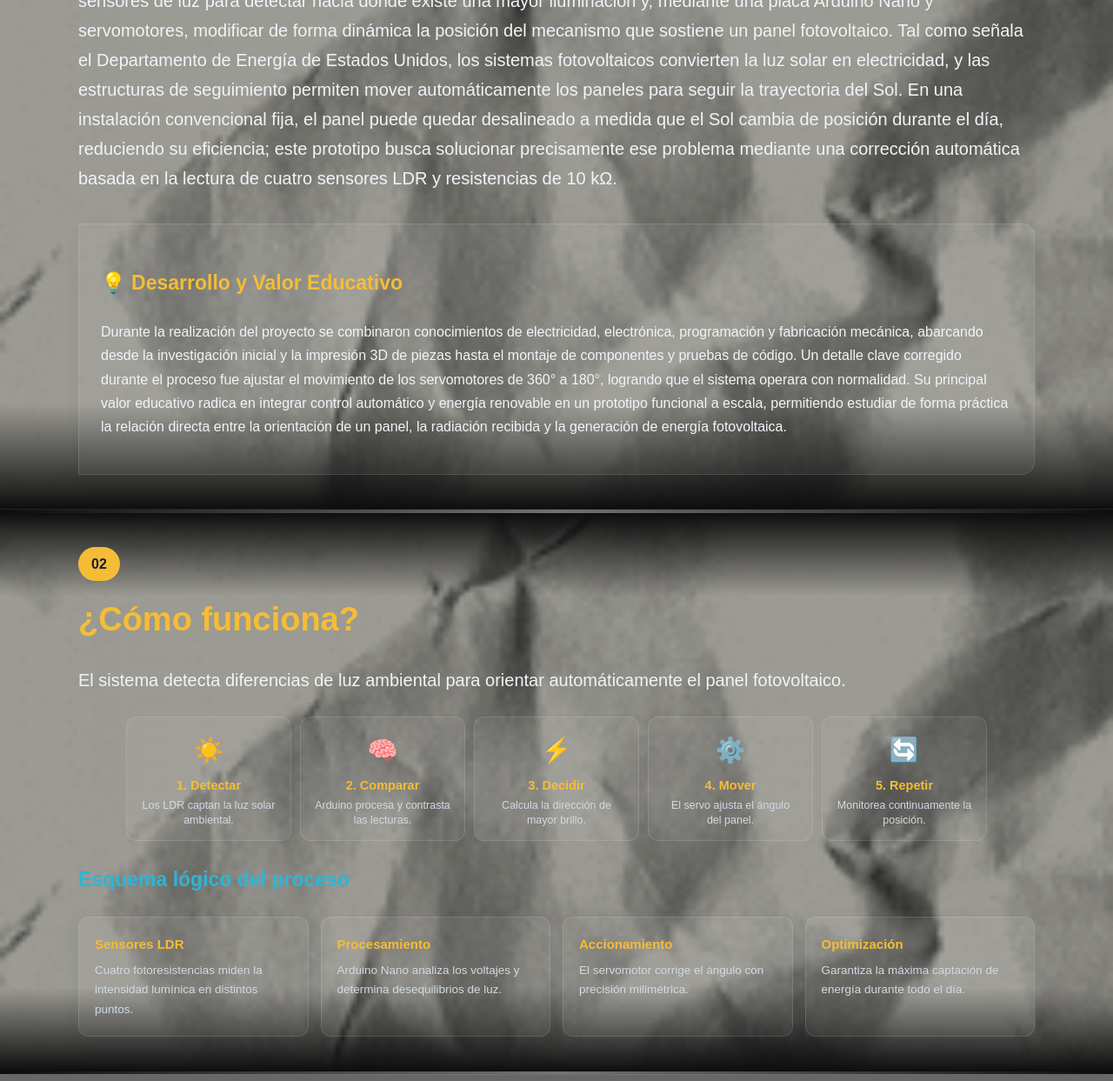
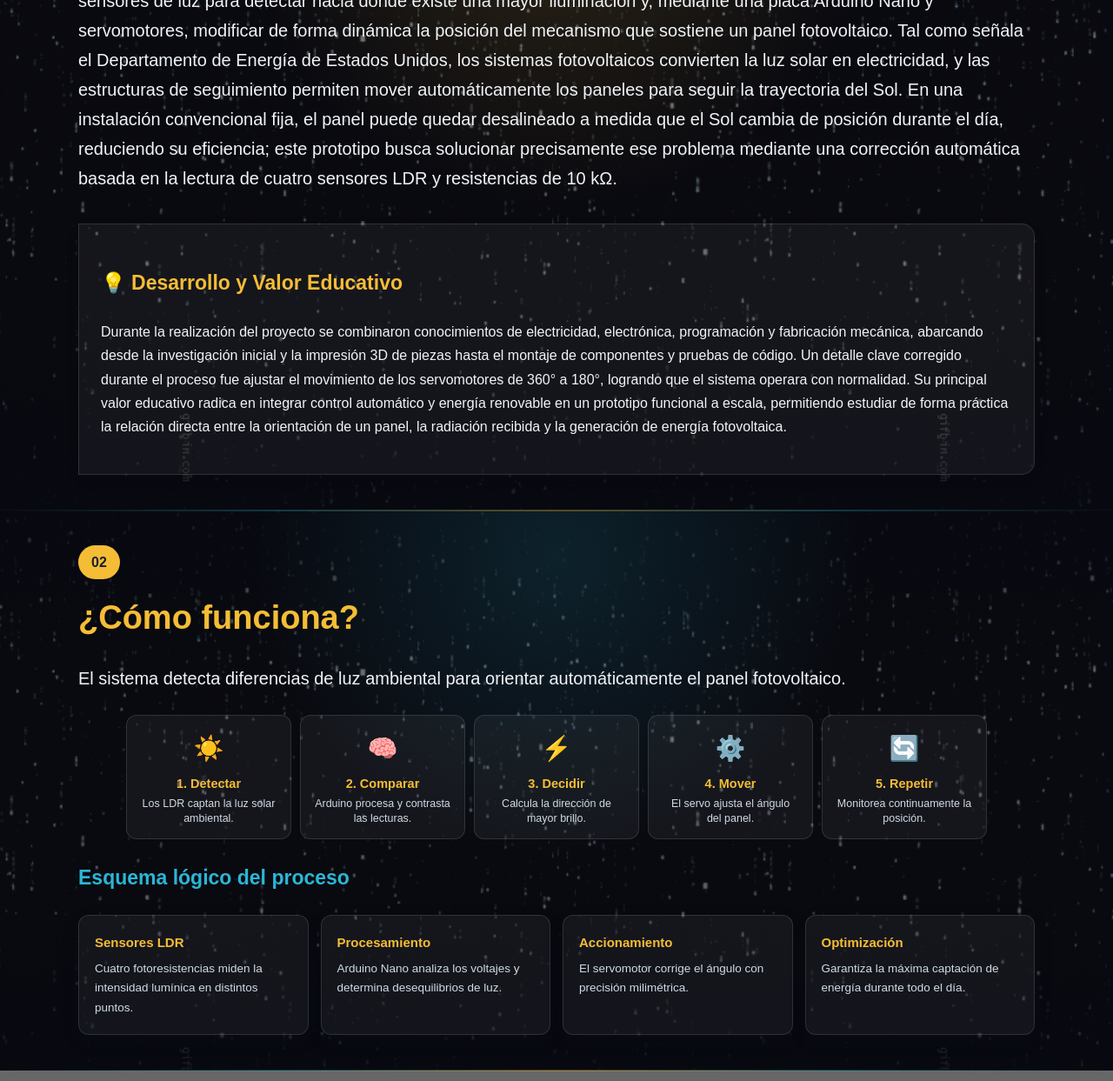
Before and after one commit to UnaCuentanorrmal/solar-tracker, a plain HTML site: page index.html in a window 1280 px wide. Shown: the part 1357-2600 px from the top of the page at 87% size. Drawn offline with Linux system fonts and the light colour scheme; grey boxes are pictures that could not be loaded.

Commit message:
Add files via upload

```diff
--- a/index.html
+++ b/index.html
@@ -135,17 +135,41 @@ h3{color:var(--azul2);font-size:23px}
   padding-left: max(24px, calc((100% - 1100px) / 2));
   padding-right: max(24px, calc((100% - 1100px) / 2));
   position: relative;
-  background-color: #0d0d0d;
-  background-image:
-    linear-gradient(to bottom, #0d0d0d 0%, rgba(13, 13, 13, 0.4) 15%, rgba(13, 13, 13, 0.4) 85%, #0d0d0d 100%),
-    url("fondo_2.gif");
-  background-size: 1600px auto;
-  background-position: center;
-  background-repeat: repeat;
+  overflow: hidden;
+  isolation: isolate;
+  background-color: #070910;
   color: #fff;
   border-radius: 0;
   margin-top: -1px;
 }
+
+/* Fondo GIF rotado 90°: al mover su eje X parece subir/bajar en pantalla */
+#introduccion::before {
+  content: "";
+  position: absolute;
+  inset: -42%;
+  z-index: -2;
+  pointer-events: none;
+  background-image: url("fondo_1-2.gif");
+  background-repeat: repeat;
+  background-size: 560px auto;
+  background-position: calc(50% + var(--particle-shift, 0px)) 50%;
+  transform: rotate(90deg) scale(1.35);
+  transform-origin: center;
+  will-change: background-position;
+}
+
+#introduccion::after {
+  content: "";
+  position: absolute;
+  inset: 0;
+  z-index: -1;
+  pointer-events: none;
+  background:
+    radial-gradient(circle at 50% 12%, rgba(245,189,53,.16), transparent 38%),
+    linear-gradient(to bottom, rgba(7,9,16,.86), rgba(7,9,16,.56) 28%, rgba(7,9,16,.60) 72%, rgba(7,9,16,.90));
+}
+
 #introduccion h2 { color: var(--amarillo); }
 #introduccion h3 { color: var(--celeste); }
 #introduccion p { color: #f0f4f8; }
@@ -166,17 +190,40 @@ h3{color:var(--azul2);font-size:23px}
   padding-left: max(24px, calc((100% - 1100px) / 2));
   padding-right: max(24px, calc((100% - 1100px) / 2));
   position: relative;
-  background-color: #0d0d0d;
-  background-image:
-    linear-gradient(to bottom, #0d0d0d 0%, rgba(13, 13, 13, 0.4) 15%, rgba(13, 13, 13, 0.4) 85%, #0d0d0d 100%),
-    url("fondo_2.gif");
-  background-size: 1600px auto;
-  background-position: center;
-  background-repeat: repeat;
+  overflow: hidden;
+  isolation: isolate;
+  background-color: #070910;
   color: #fff;
   border-radius: 0;
   margin-top: -1px;
 }
+
+#funcionamiento::before {
+  content: "";
+  position: absolute;
+  inset: -42%;
+  z-index: -2;
+  pointer-events: none;
+  background-image: url("fondo_1-2.gif");
+  background-repeat: repeat;
+  background-size: 560px auto;
+  background-position: calc(50% + var(--particle-shift, 0px)) 50%;
+  transform: rotate(90deg) scale(1.35);
+  transform-origin: center;
+  will-change: background-position;
+}
+
+#funcionamiento::after {
+  content: "";
+  position: absolute;
+  inset: 0;
+  z-index: -1;
+  pointer-events: none;
+  background:
+    radial-gradient(circle at 50% 8%, rgba(43,182,214,.14), transparent 40%),
+    linear-gradient(to bottom, rgba(7,9,16,.90), rgba(7,9,16,.58) 28%, rgba(7,9,16,.62) 72%, rgba(7,9,16,.90));
+}
+
 #funcionamiento h2 { color: var(--amarillo); }
 #funcionamiento h3 { color: var(--celeste); }
 #funcionamiento p { color: #f0f4f8; }
@@ -325,10 +372,10 @@ h3{color:var(--azul2);font-size:23px}
 /* ======================================================== */
 .section-divider {
   width: 100%;
-  height: 4px;
+  height: 2px;
   margin: 0;
-  background: linear-gradient(90deg, transparent, #777777, transparent);
-  opacity: 0.95;
+  background: linear-gradient(90deg, transparent, rgba(43,182,214,.28), rgba(245,189,53,.34), rgba(43,182,214,.28), transparent);
+  opacity: 0.95; /* 95% sólido / 5% transparente */
   border: none;
   z-index: 10;
   position: relative;
@@ -340,24 +387,18 @@ h3{color:var(--azul2);font-size:23px}
 #conclusion {
   max-width: 100% !important;
   width: 100%;
-  padding-top: 60px;
-  padding-bottom: 60px;
+  padding-top: 50px;
+  padding-bottom: 50px;
   padding-left: max(24px, calc((100% - 1100px) / 2));
   padding-right: max(24px, calc((100% - 1100px) / 2));
   position: relative;
   background-color: #0d0d0d;
-  background-image:
-    linear-gradient(to bottom, rgba(13, 13, 13, 0.75) 0%, rgba(13, 13, 13, 0.6) 50%, rgba(13, 13, 13, 0.75) 100%),
-    url("conclusion.gif");
-  background-size: cover;
-  background-position: center;
-  background-repeat: repeat;
   color: #fff;
   border-radius: 0;
   margin-top: -1px;
 }
-#conclusion h2 { color: var(--amarillo); text-shadow: 0 2px 10px rgba(0,0,0,0.8); }
-#conclusion p.lead { color: #f0f4f8; max-width: 900px; text-shadow: 0 2px 8px rgba(0,0,0,0.8); }
+#conclusion h2 { color: var(--amarillo); }
+#conclusion p.lead { color: #f0f4f8; max-width: 900px; }
 
 .problem{border-left:6px solid var(--amarillo);background:#fff;padding:25px;border-radius:0 15px 15px 0;box-shadow:0 5px 20px #0000000b;margin-top:35px;}
 footer{text-align:center;background:var(--azul);color:#fff;padding:45px 20px;margin-top:0px}
@@ -564,6 +605,47 @@ function cerrarModal() {
   }, 300);
 }
 
+// Fondo de partículas controlado por el desplazamiento de la página
+// Bajar = partículas hacia abajo. Subir = partículas hacia arriba.
+const particleSections = [
+  document.getElementById('introduccion'),
+  document.getElementById('funcionamiento')
+].filter(Boolean);
+
+let particleShift = 0;
+let previousScrollY = window.scrollY;
+let particleTicking = false;
+
+function actualizarFondoParticulas() {
+  const currentScrollY = window.scrollY;
+  const delta = currentScrollY - previousScrollY;
+
+  // Sensibilidad del movimiento respecto al scroll.
+  particleShift += delta * 0.85;
+
+  // Evita que el valor crezca indefinidamente; el fondo se repite en bucle.
+  if (particleShift > 2000 || particleShift < -2000) {
+    particleShift %= 560;
+  }
+
+  particleSections.forEach(section => {
+    section.style.setProperty('--particle-shift', `${particleShift}px`);
+  });
+
+  previousScrollY = currentScrollY;
+  particleTicking = false;
+}
+
+window.addEventListener('scroll', () => {
+  if (!particleTicking) {
+    requestAnimationFrame(actualizarFondoParticulas);
+    particleTicking = true;
+  }
+}, { passive: true });
+
+// Estado inicial
+actualizarFondoParticulas();
+
 window.onclick = function(event) {
   const modal = document.getElementById('modalMaterial');
   if (event.target == modal) {
```
